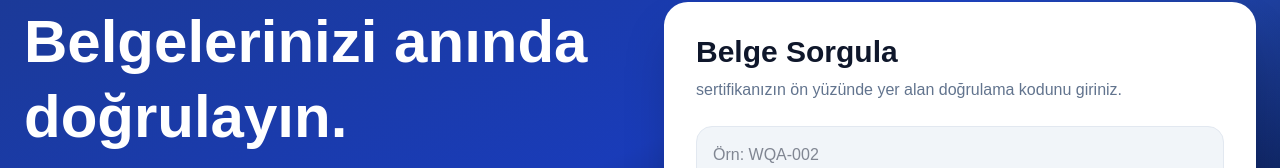
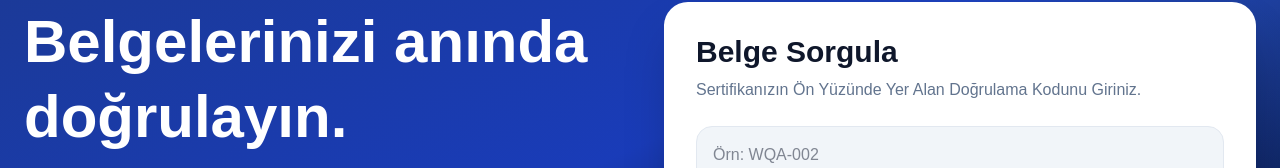
Before and after one commit to muratalan91-commits/wqe-system-final, a Next.js app: page / in a window 1280 px wide. Shown: the part 231-399 px from the top of the page. Built offline with nearby package versions, Linux system fonts and the light colour scheme.

Commit message:
Update page.tsx

```diff
--- a/app/page.tsx
+++ b/app/page.tsx
@@ -122,7 +122,7 @@ export default function Home() {
           <div className="bg-white text-slate-900 rounded-3xl p-8 shadow-2xl">
             <h3 className="text-3xl font-black mb-2">Belge Sorgula</h3>
             <p className="text-slate-500 mb-6">
-              sertifikanızın ön yüzünde yer alan doğrulama kodunu giriniz.
+              Sertifikanızın Ön Yüzünde Yer Alan Doğrulama Kodunu Giriniz.
             </p>
 
             <input
```
